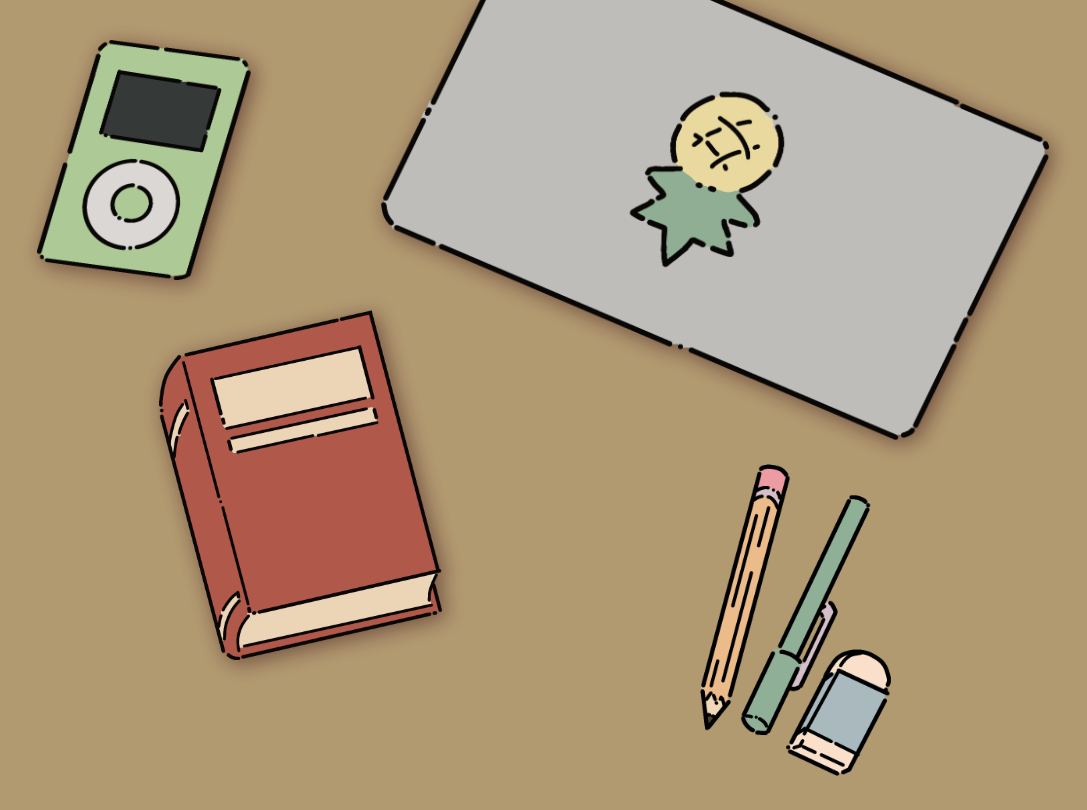
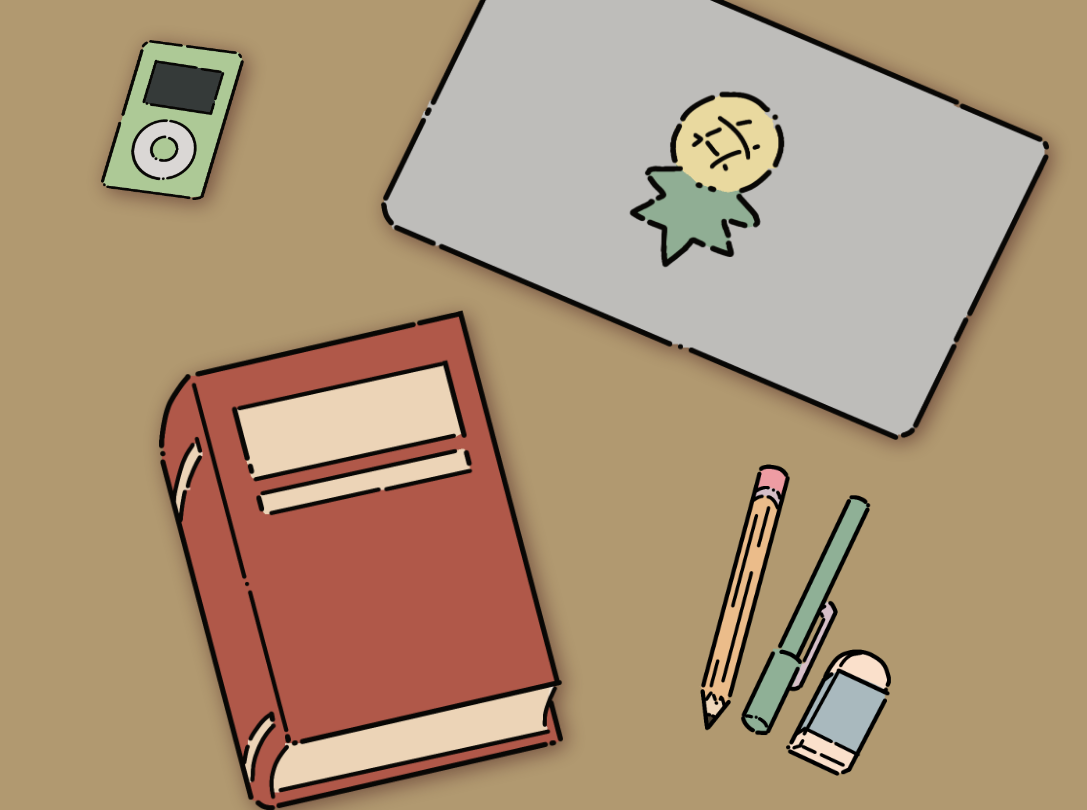
Before and after one commit to annaeyoon/journey-journal, a website built with Vite: page viteirvinehacksproject/index.html in a window 1280 px wide. Shown: the whole page, without its empty margins (193-1280 px from the left). Built offline with nearby package versions, Linux system fonts and the light colour scheme; a web font is replaced by a local one.

Commit message:
Changing Ipod Size

```diff
--- a/viteirvinehacksproject/src/style.css
+++ b/viteirvinehacksproject/src/style.css
@@ -32,7 +32,7 @@ body {
 
 #initial-book {
   position: fixed;
-  height: 700%;
+  height: 1000%;
   /* bottom: 8%;
   right: 50%; */
   transition: transform 0.3s ease;
@@ -49,8 +49,8 @@ body {
 
 #initial-ipod {
   position:absolute;
-  height: 30%;
-  left: 18%;
+  height: 20%;
+  left: 23%;
   top: 5%;
   transition: transform 0.3s ease;
   opacity: 95%;
```
